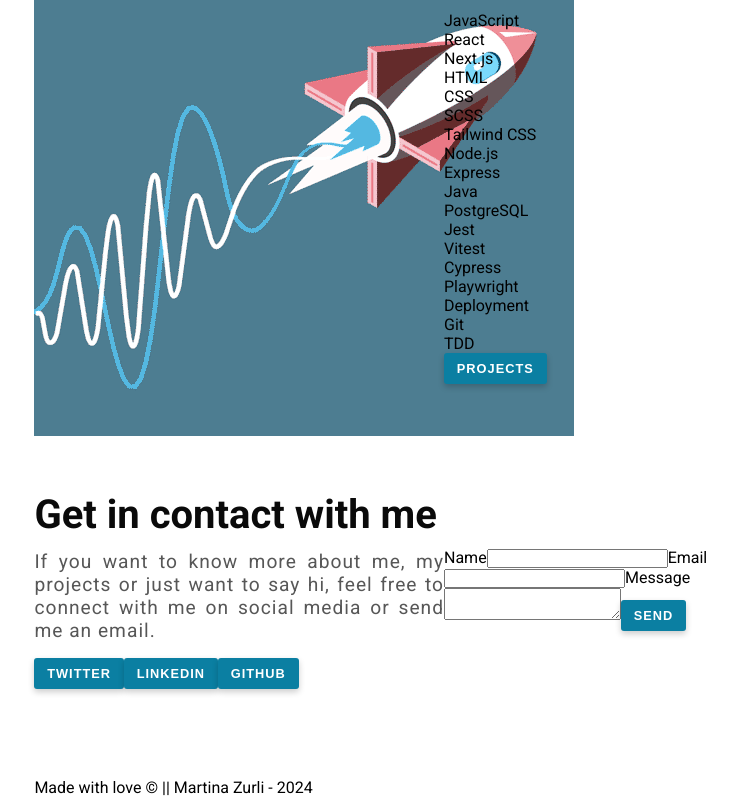
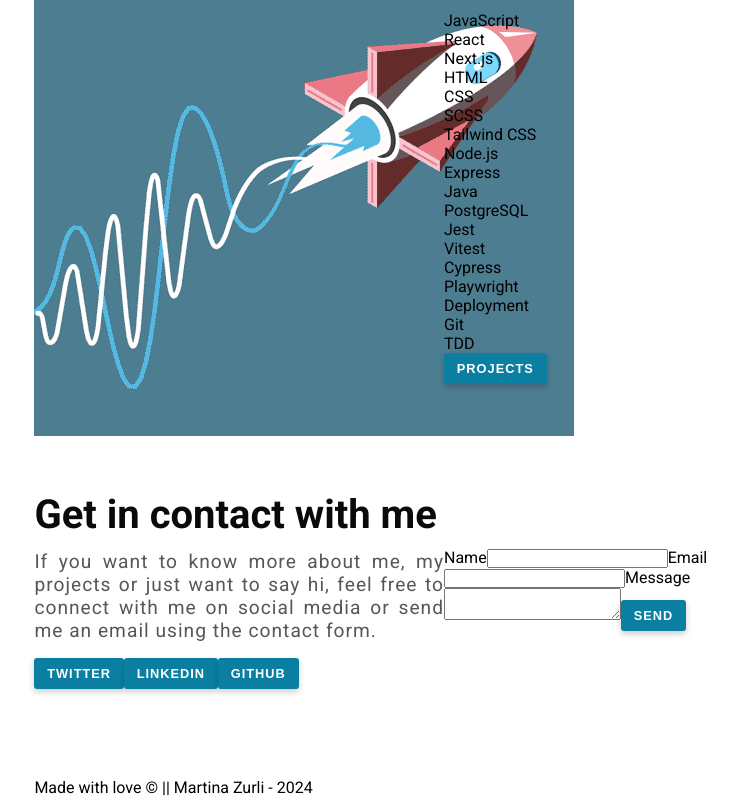
Before and after one commit to MartiZu/Portfolio, a React (Create React App) app in the folder portfolio/: page / in a window 1280 px wide. Shown: the part 3954-4751 px from the top of the page, without its empty margins (196-933 px from the left). Built offline with nearby package versions, Linux system fonts and the light colour scheme.

Commit message:
updated text

```diff
--- a/portfolio/src/components/Quotes.js
+++ b/portfolio/src/components/Quotes.js
@@ -8,7 +8,7 @@ export default function Quotes() {
 
         <p className="info">
           If you want to know more about me, my projects or just want to say hi,
-          feel free to connect with me on social media or send me an email.
+          feel free to connect with me on social media or send me an email using the contact form.
         </p>
         <div className="media-btn">
         <a
```
